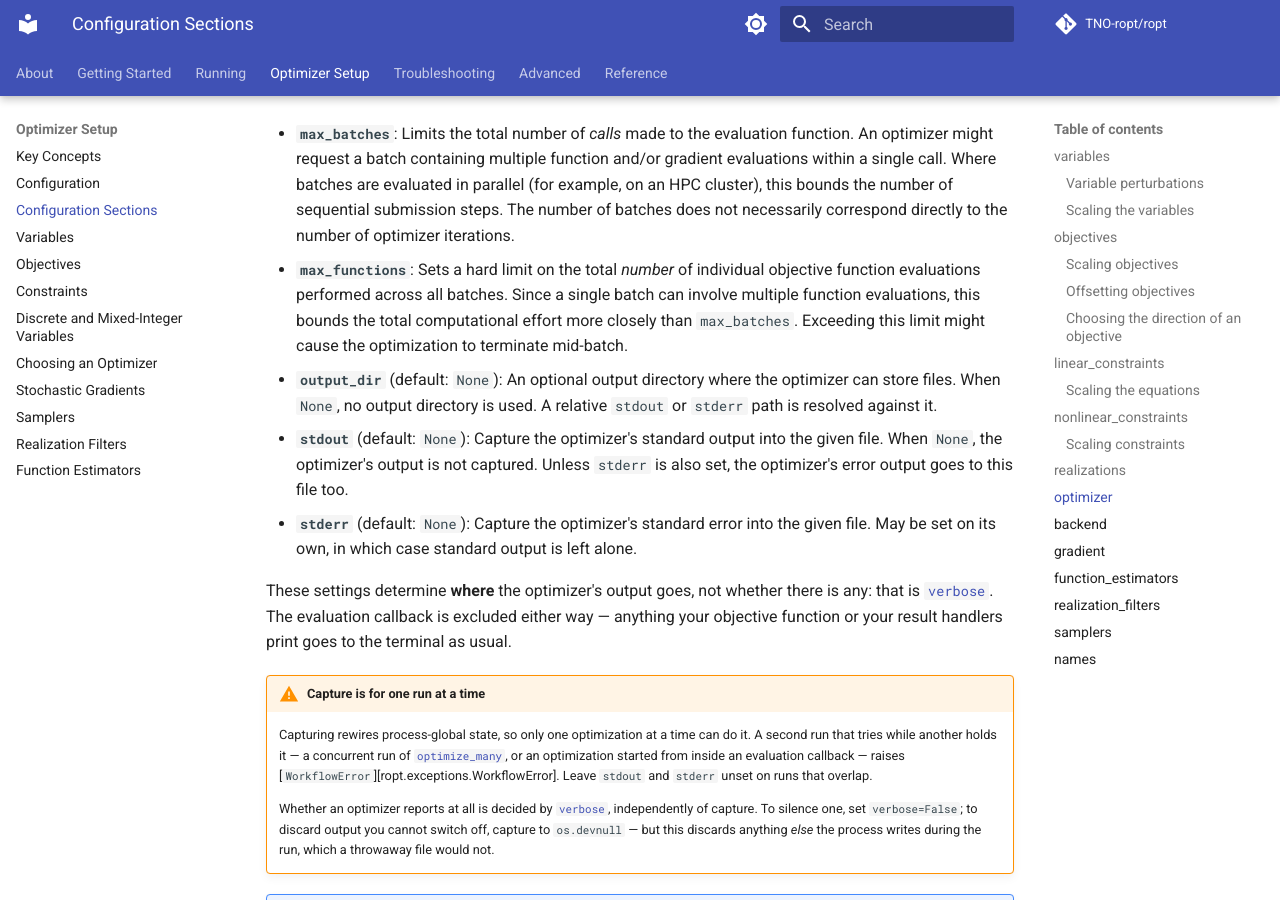
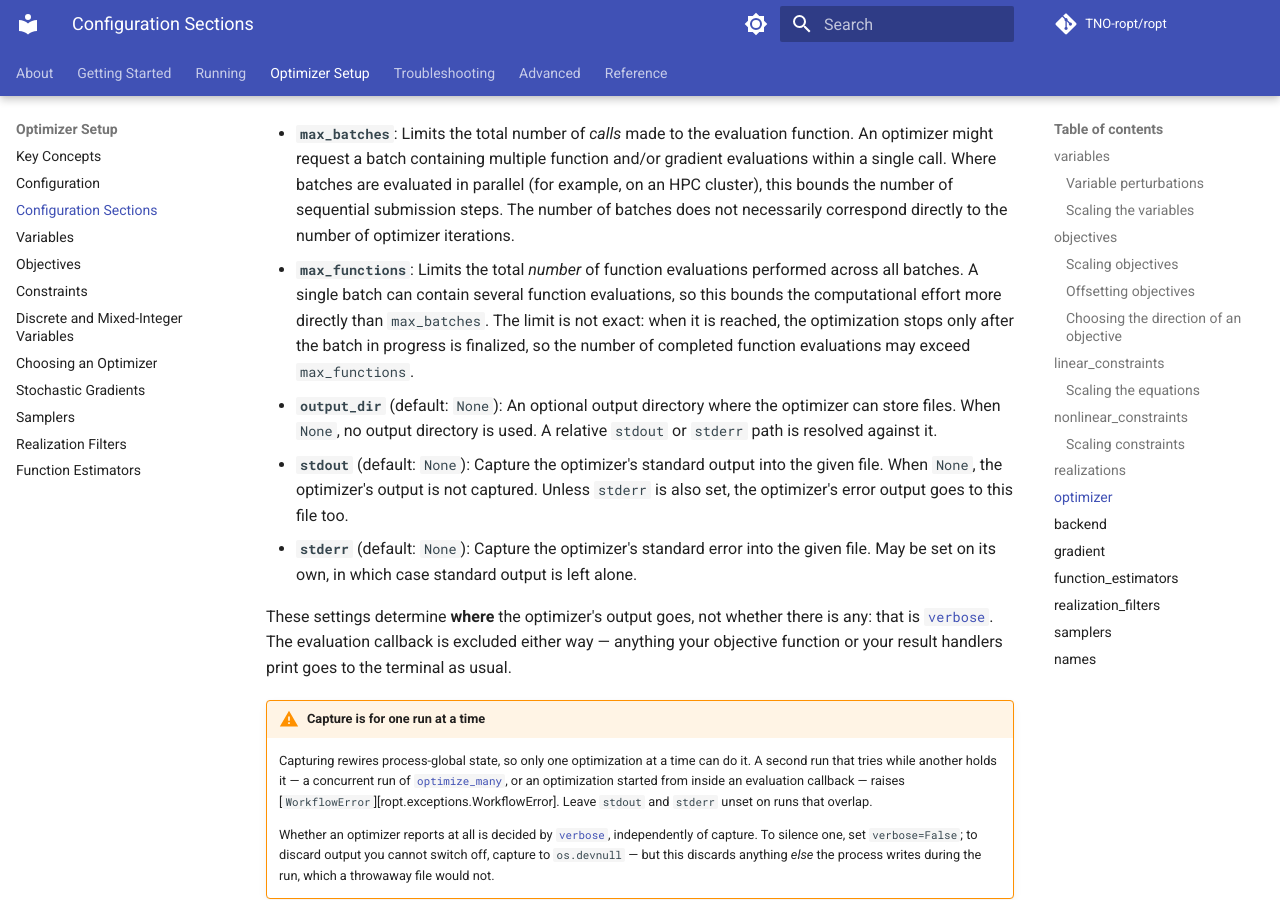
Before and after one commit to TNO-ropt/ropt, an MkDocs documentation site: the page built from docs/optimizer_setup/configuration_sections.md, in a window 1280 px wide and 900 px high, scrolled down 8636 px. Built offline with MkDocs 1.6.1 and Material for MkDocs 9.7.7, drawn with Linux system fonts in a browser that asks for light colours; comment, search, counter and statistics services are not loaded; the version menu is left out.

Commit message:
Minor doc fixes

```diff
--- a/docs/optimizer_setup/configuration_sections.md
+++ b/docs/optimizer_setup/configuration_sections.md
@@ -453,11 +453,12 @@ redirection):
   number of batches does not necessarily correspond directly to the number of
   optimizer iterations.
 
-- **`max_functions`**: Sets a hard limit on the total *number* of individual
-  objective function evaluations performed across all batches. Since a single
-  batch can involve multiple function evaluations, this bounds the total
-  computational effort more closely than `max_batches`. Exceeding this limit might
-  cause the optimization to terminate mid-batch.
+- **`max_functions`**: Limits the total *number* of function evaluations
+  performed across all batches. A single batch can contain several function
+  evaluations, so this bounds the computational effort more directly than
+  `max_batches`. The limit is not exact: when it is reached, the optimization
+  stops only after the batch in progress is finalized, so the number of
+  completed function evaluations may exceed `max_functions`.
 
 - **`output_dir`** (default: `None`): An optional output directory where the
   optimizer can store files. When `None`, no output directory is used. A
```
Also changed, not shown: docs/running/results.md (+1 -1 lines).
